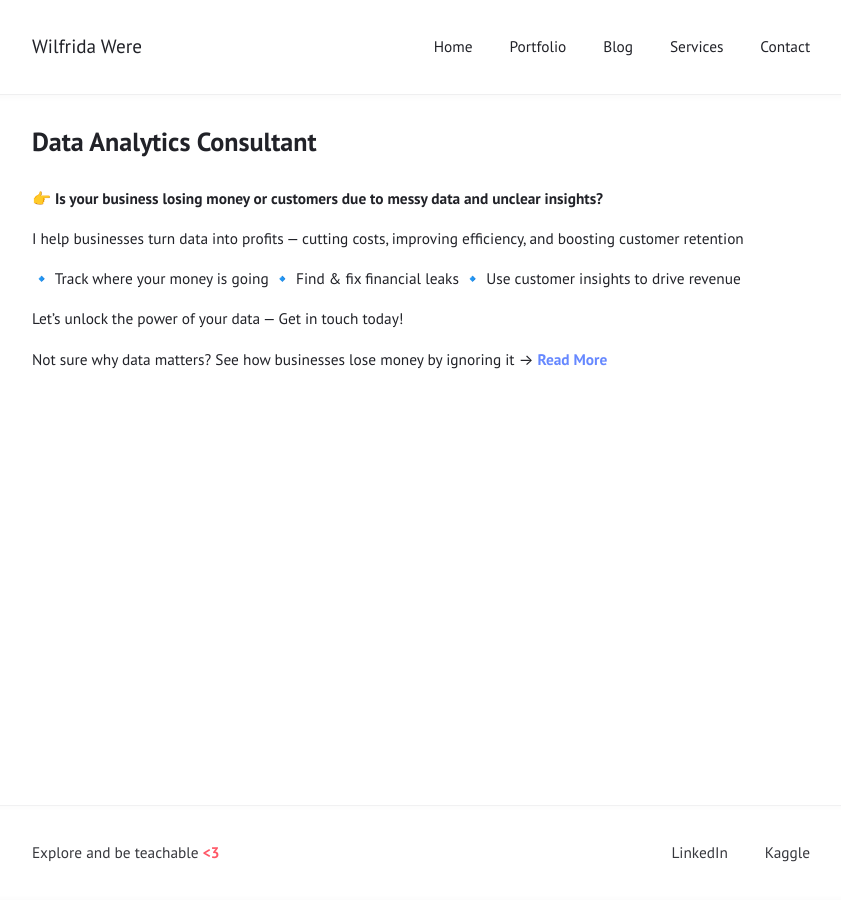
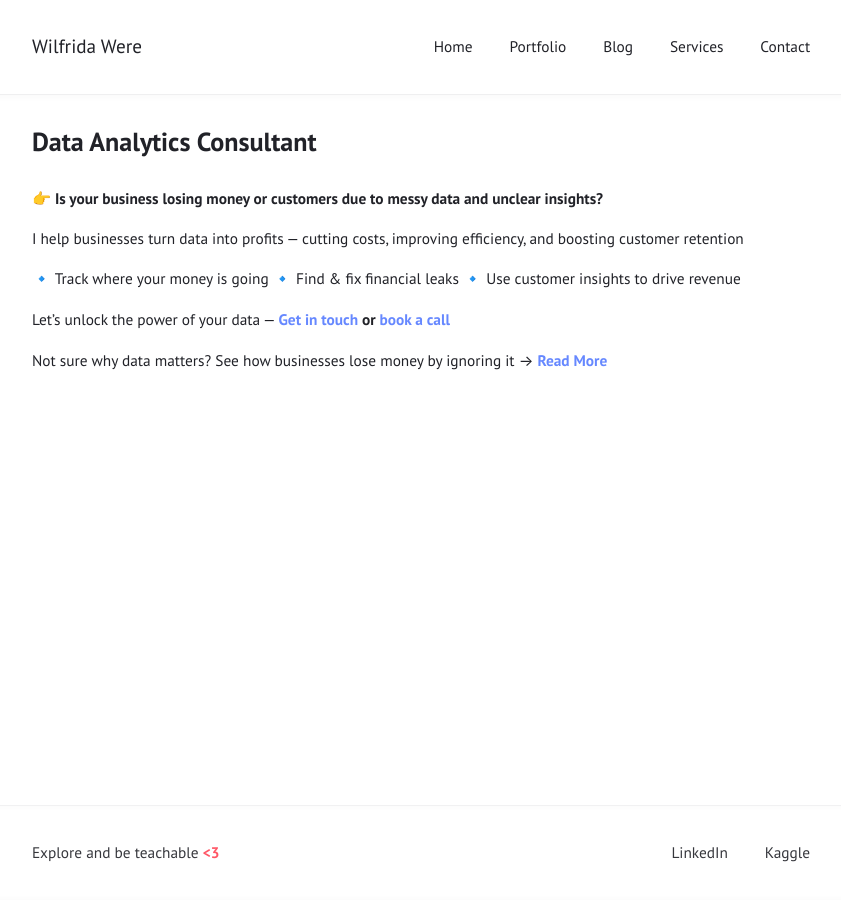
Before and after one commit to Wilfrida-Were/website, a Jekyll site: the page built from index.md, in a window 1280 px wide. Shown: the whole page, without its empty margins (219-1060 px from the left). Built offline with Jekyll 4.4.1, drawn with Linux system fonts in a browser that asks for light colours.

Commit message:
Update index.md

```diff
--- a/index.md
+++ b/index.md
@@ -11,6 +11,6 @@ I help businesses turn data into profits — cutting costs, improving efficiency
 🔹 Find & fix financial leaks
 🔹 Use customer insights to drive revenue
 
-Let’s unlock the power of your data — Get in touch today!
+Let’s unlock the power of your data — **[Get in touch](https://www.wilfridawere.com/contact/) or [book a call](https://calendly.com/wilfrida-were)**
 
 Not sure why data matters? See how businesses lose money by ignoring it → **[Read More](https://www.wilfridawere.com/TheSilentKillerofBusinesses-UnusedData/)**
```
